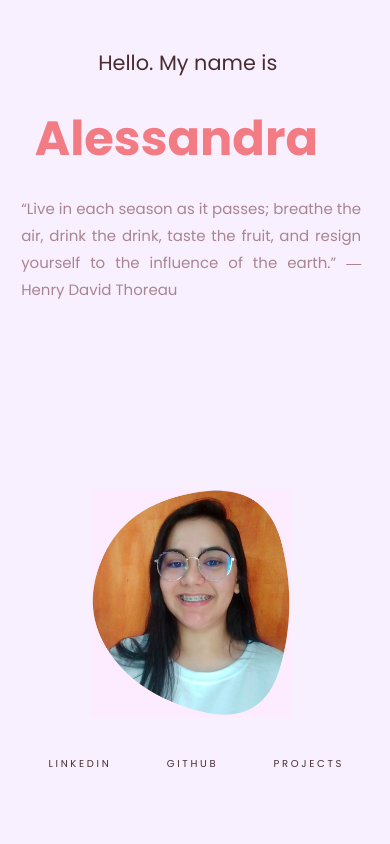
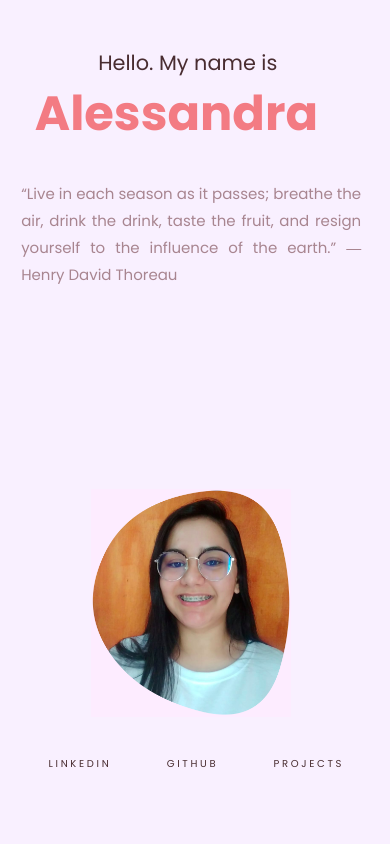
Before and after one commit to itsaleplets/portfolio, a React (Create React App) app: page / in a window 390 px wide. Shown: the top 844 px of the page. Built offline with nearby package versions, Linux system fonts and the light colour scheme; a web font is replaced by a local one.

Commit message:
fix: adjusting top to separate title and quote

```diff
--- a/src/style/Head.css
+++ b/src/style/Head.css
@@ -80,6 +80,7 @@
 
   .head-title {
     font-size: 3em;
+    margin: 0px 0 30px 0;
   }
 
   .head-contact {
```
